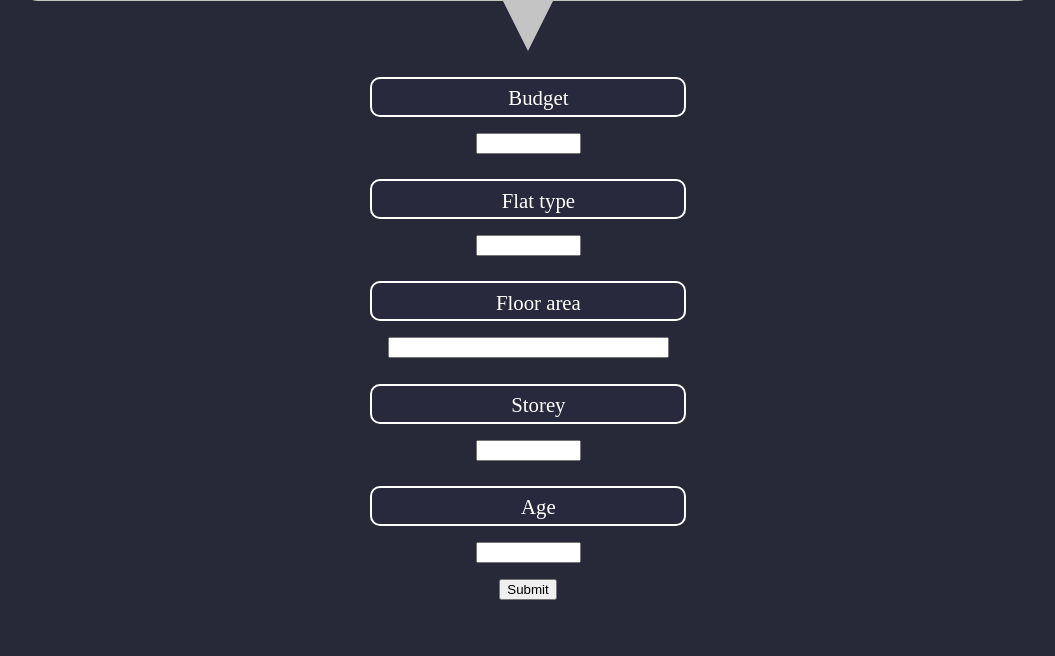
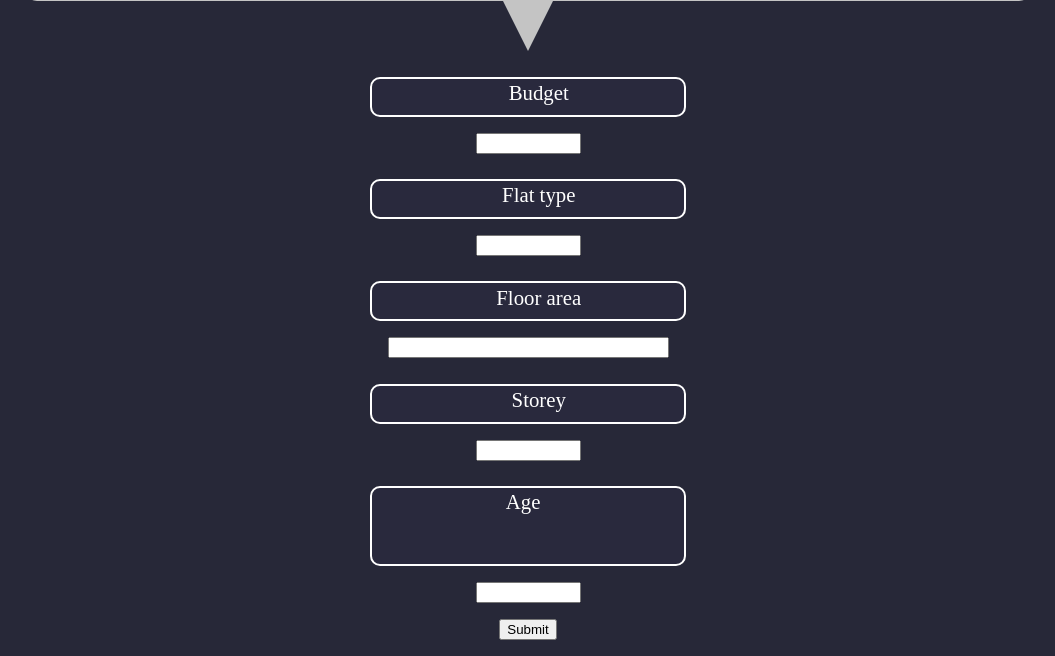
Before and after one commit to architg1/PiedPiper, a Python web app: template webapp/app/templates/townrecommender.html in a window 1280 px wide. Shown: the part 194-850 px from the top of the page, without its empty margins (112-1167 px from the left). Before the commit the page ends 794 px from the top, so only its background shows below. Run offline with Jinja, Linux system fonts and the light colour scheme; the template is opened without the code that fills it: most values are stand-ins (such as "Sample title", 1, 10 or a date in 2020); form fields are guessed from the names that the template uses; some libraries are stand-ins or nearby versions.

Commit message:
edited css

```diff
--- a/webapp/app/templates/index.html
+++ b/webapp/app/templates/index.html
@@ -55,7 +55,6 @@ body {
             height: 250px;
             left: 60%;
             top: 120px;
-
             background: #f0ccbc;
             mix-blend-mode: normal;
           }
@@ -95,7 +94,6 @@ body {
             margin-bottom: 60px;
             margin-left: 45%;
           }
-
 
           a:link {
           color: rgb(48, 46, 190);
--- a/webapp/app/templates/resalepriceestimator.html
+++ b/webapp/app/templates/resalepriceestimator.html
@@ -138,7 +138,7 @@
             #search{
                 margin:2% auto 0 auto;
                 display: block;
-                padding: 0.6%;
+                padding: 0.2%;
                 color:white;
                 background-color:#29293d;
                 border: 2px solid white;
--- a/webapp/app/templates/townrecommender.html
+++ b/webapp/app/templates/townrecommender.html
@@ -141,7 +141,7 @@
         #search{
             margin:2% auto 0 auto;
             display: block;
-            padding: 0.6%;
+            padding: 0.2%;
             color:white;
             background-color:#29293d;
             border: 2px solid white;
@@ -152,6 +152,22 @@
             box-sizing: border-box;
             font-family: serif;
         }
+
+        #lastSearch{
+                margin:2% auto 0 auto;
+                display: block;
+                padding: 0.2%;
+                padding-right: 2.5%;
+                color:white;
+                background-color:#29293d;
+                border: 2px solid white;
+                border-radius: 10px;
+                height: 10vh;
+                width:25%;
+                font-size: 1.3em;
+                box-sizing: border-box;
+                font-family: serif;
+            }
 
         ::placeholder {
             color: white;
@@ -267,7 +283,7 @@
                 {% endfor %}
             </p>
             <p>
-                <p id ="search"> {{ form.age.label }}<br></p>
+                <p id ="lastSearch"> {{ form.age.label }}<br></p>
                 <p>{{ form.age(size=10) }}<br></p>
                 {% for error in form.age.errors %}
                 <span style="color: red;">[{{ error }}]</span>
```
Also changed, not shown: webapp/app/templates/flatpriceestimator.html (+4 -31 lines), webapp/app.db. Lines whose indentation alone changed are shown as unchanged.
